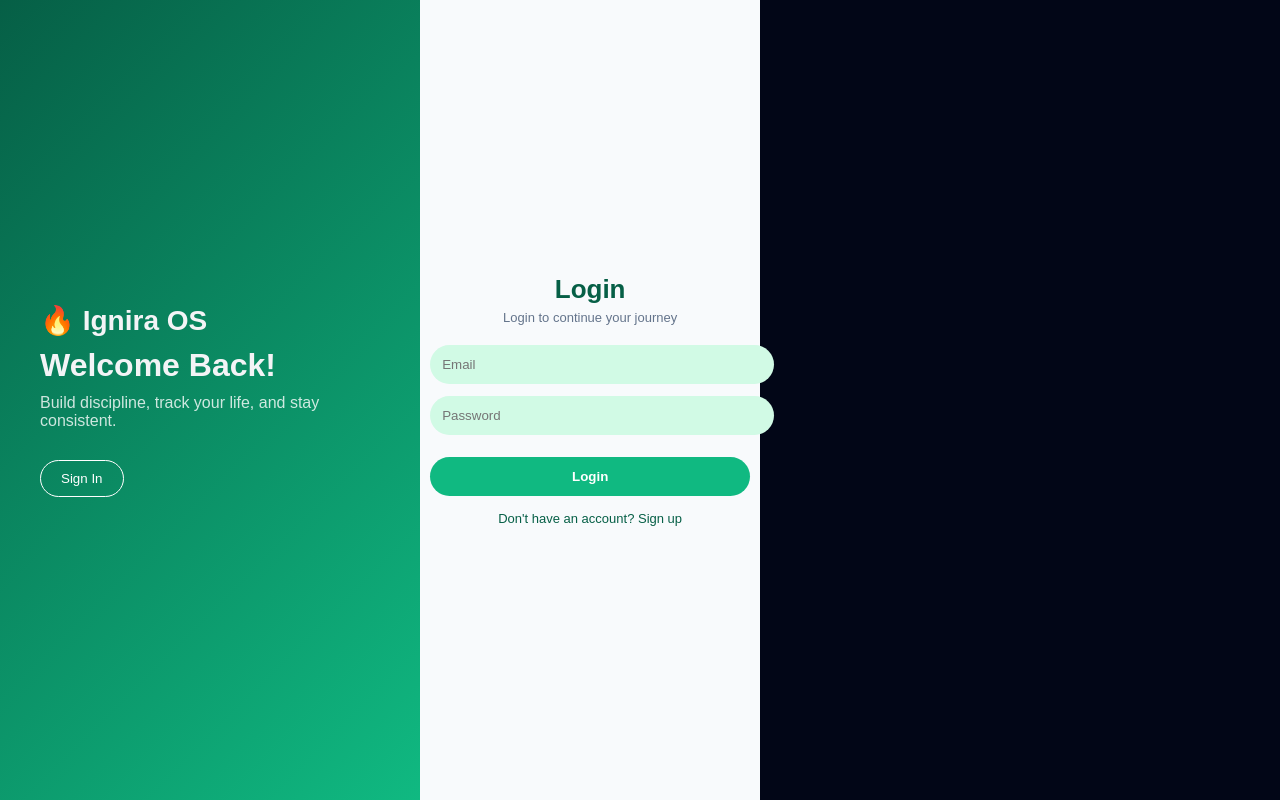
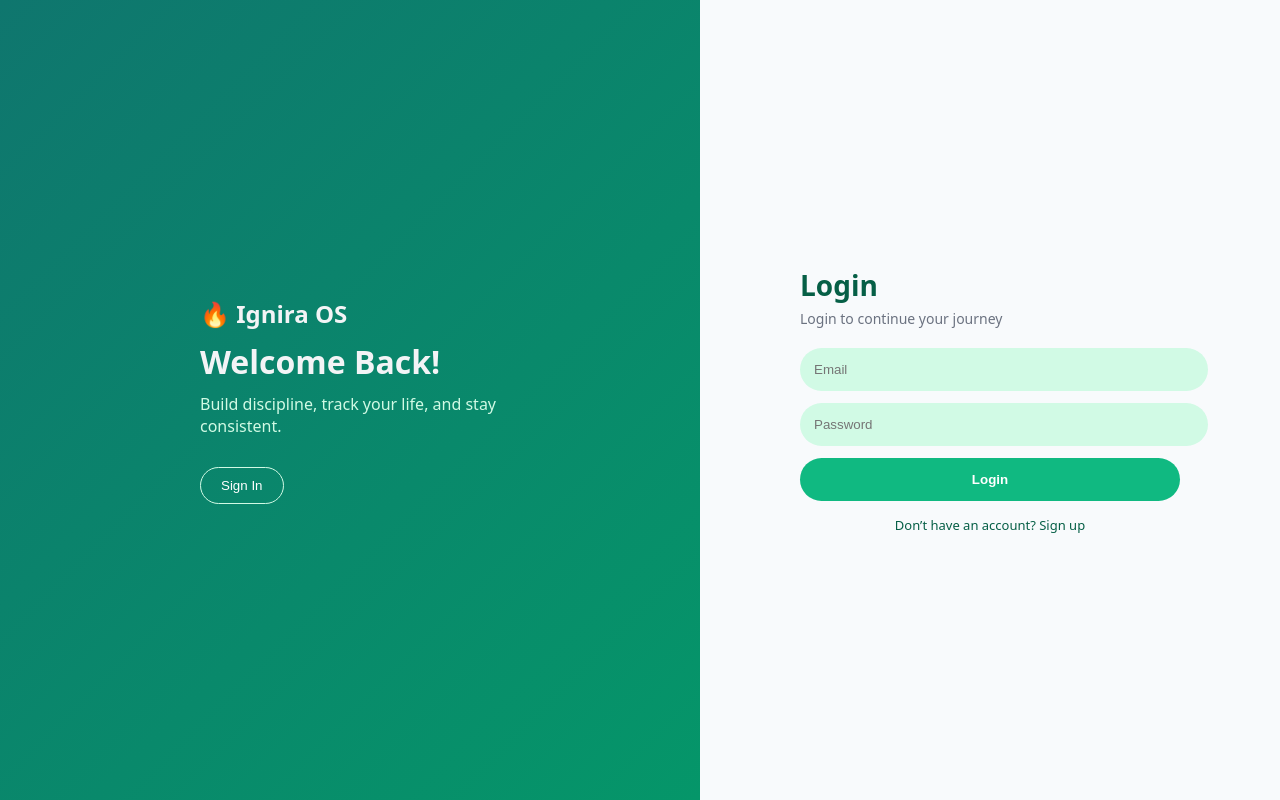
Before and after one commit to mavanigadda09/daily-tracker-app, a React (Vite) app: page / in a window 1280 px wide. Built offline with nearby package versions, Linux system fonts and the light colour scheme; no server answers.

Commit message:
upgrade: premium login UI

```diff
--- a/src/Login.jsx
+++ b/src/Login.jsx
@@ -22,12 +22,13 @@ export default function Login({ onLogin }) {
       } else {
         await signInWithEmailAndPassword(auth, email, password);
       }
+
       onLogin();
     } catch (err) {
       if (err.code === "auth/email-already-in-use") {
-        setError("Email already registered.");
+        setError("Email already registered. Please login.");
       } else if (err.code === "auth/user-not-found") {
-        setError("No account found.");
+        setError("No account found. Please register.");
       } else if (err.code === "auth/wrong-password") {
         setError("Incorrect password.");
       } else {
@@ -39,10 +40,10 @@ export default function Login({ onLogin }) {
   return (
     <div style={styles.container}>
 
-      {/* LEFT PANEL */}
+      {/* LEFT SIDE */}
       <div style={styles.left}>
         <div>
-          <h1 style={styles.logo}>🔥 Ignira OS</h1>
+          <h1 style={styles.brand}>🔥 Ignira OS</h1>
           <h2 style={styles.welcome}>Welcome Back!</h2>
           <p style={styles.desc}>
             Build discipline, track your life, and stay consistent.
@@ -54,9 +55,10 @@ export default function Login({ onLogin }) {
         </div>
       </div>
 
-      {/* RIGHT PANEL */}
+      {/* RIGHT SIDE */}
       <div style={styles.right}>
-        <div style={styles.card}>
+        <div style={styles.formCard}>
+
           <h2 style={styles.title}>
             {isRegister ? "Create Account" : "Login"}
           </h2>
@@ -95,35 +97,39 @@ export default function Login({ onLogin }) {
           >
             {isRegister
               ? "Already have an account? Login"
-              : "Don't have an account? Sign up"}
+              : "Don’t have an account? Sign up"}
           </p>
+
         </div>
       </div>
+
     </div>
   );
 }
 
-/* 🎨 STYLES */
+// ================= STYLES =================
+
 const styles = {
   container: {
     display: "flex",
+    width: "100vw",
     height: "100vh",
-    fontFamily: "sans-serif"
+    overflow: "hidden"
   },
 
-  /* LEFT */
+  // LEFT PANEL
   left: {
     flex: 1,
-    background: "linear-gradient(135deg, #065f46, #10b981)",
+    background: "linear-gradient(135deg,#0f766e,#059669)",
     color: "#fff",
     display: "flex",
     alignItems: "center",
     justifyContent: "center",
-    padding: 40
+    padding: 60
   },
 
-  logo: {
-    fontSize: 28,
+  brand: {
+    fontSize: 24,
     marginBottom: 10
   },
 
@@ -133,20 +139,21 @@ const styles = {
   },
 
   desc: {
-    opacity: 0.8,
+    color: "#d1fae5",
+    maxWidth: 300,
     marginBottom: 30
   },
 
   ghostBtn: {
     padding: "10px 20px",
-    borderRadius: 25,
-    border: "1px solid #fff",
+    borderRadius: 30,
+    border: "1px solid #d1fae5",
     background: "transparent",
     color: "#fff",
     cursor: "pointer"
   },
 
-  /* RIGHT */
+  // RIGHT PANEL
   right: {
     flex: 1,
     background: "#f8fafc",
@@ -155,54 +162,55 @@ const styles = {
     justifyContent: "center"
   },
 
-  card: {
-    width: 320,
-    textAlign: "center"
+  formCard: {
+    width: "100%",
+    maxWidth: 380,
+    padding: 40
   },
 
   title: {
-    fontSize: 26,
+    fontSize: 28,
     marginBottom: 5,
     color: "#065f46"
   },
 
   subtitle: {
-    fontSize: 13,
-    color: "#64748b",
+    fontSize: 14,
+    color: "#6b7280",
     marginBottom: 20
   },
 
   input: {
     width: "100%",
-    padding: 12,
+    padding: 14,
     marginBottom: 12,
-    borderRadius: 25,
+    borderRadius: 30,
     border: "none",
-    background: "#d1fae5",
-    outline: "none"
+    background: "#d1fae5"
   },
 
   button: {
     width: "100%",
-    padding: 12,
-    borderRadius: 25,
+    padding: 14,
+    borderRadius: 30,
     border: "none",
     background: "#10b981",
     color: "#fff",
     fontWeight: "bold",
-    cursor: "pointer",
-    marginTop: 10
+    cursor: "pointer"
   },
 
   error: {
     color: "#ef4444",
-    fontSize: 12
+    fontSize: 13,
+    marginBottom: 10
   },
 
   switch: {
     marginTop: 15,
     fontSize: 13,
     color: "#065f46",
-    cursor: "pointer"
+    cursor: "pointer",
+    textAlign: "center"
   }
 };
```
